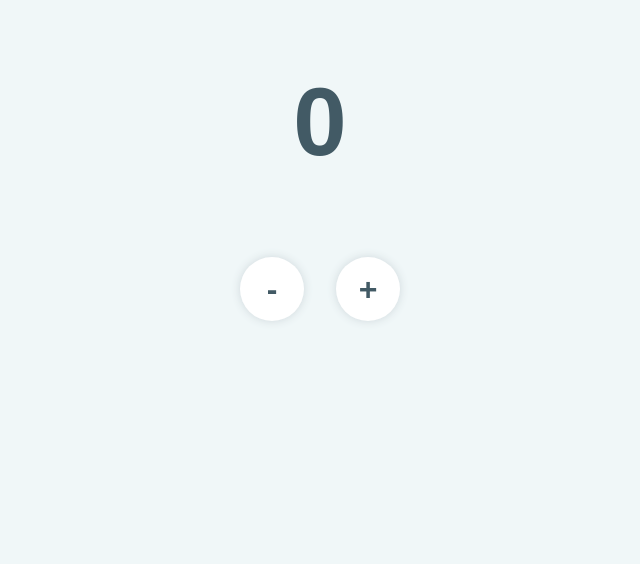
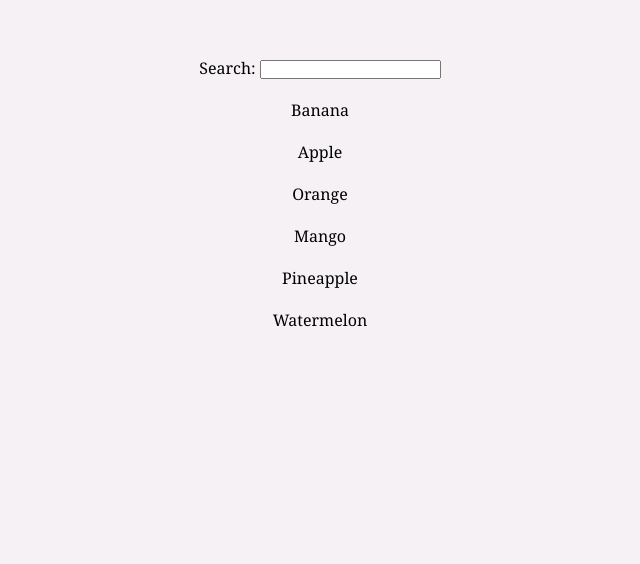
Before and after one commit to manojkumar-00/kingston-react-codes, a React (Vite) app: page / in a window 1280 px wide. Shown: the part 236-800 px from the top of the page, without its empty margins (320-960 px from the left). Built offline with nearby package versions, Linux system fonts and the light colour scheme.

Commit message:
UPD: updated code in live class

```diff
--- a/src/App.jsx
+++ b/src/App.jsx
@@ -10,10 +10,13 @@ import AccordionPage from "./pages/accordion/AccordionPage";
 export default function App() {
   console.log(" ");
 
+  const arr = [10, 20, 30, 50, 60];
+
   return (
     <div className="main-app">
-      <CounterPage />
+      {/* <CounterPage /> */}
       <Search />
+      {/* <AccordionPage /> */}
     </div>
   );
 }
--- a/src/pages/counter/CounterPage.css
+++ b/src/pages/counter/CounterPage.css
@@ -1,6 +1,6 @@
 :root {
     --color-negative: #ff1744;
-    --color-positive: #0000FF;
+    --color-positive: green;
     --color-gray100: #f0f7f8;
     --color-gray200: #cfd8dc;
     --color-gray300: #a7b7be;
--- a/src/pages/counter/CounterPage.jsx
+++ b/src/pages/counter/CounterPage.jsx
@@ -5,14 +5,23 @@ import "./CounterPage.css";
 function CounterPage() {
   const [count, setCount] = useState(0);
 
+  function incrementCount() {
+    setCount(count + 1);
+  }
+
+  function decrementCount() {
+    setCount(count - 1);
+  }
+
   return (
     <div className="counter-container">
-      <h1 className={count > 0 ? "positive" : count < 0 ? "negative" : null}>
+      <h1 className={count > 0 ? "positive" : count < 0 ? "negative" : ""}>
         {count}
       </h1>
+
       <div className="button__wrapper">
-        <button onClick={() => setCount(count - 1)}> -</button>
-        <button onClick={() => setCount(count + 1)}> +</button>
+        <button onClick={decrementCount}>- </button>
+        <button onClick={incrementCount}>+ </button>
       </div>
     </div>
   );
```
